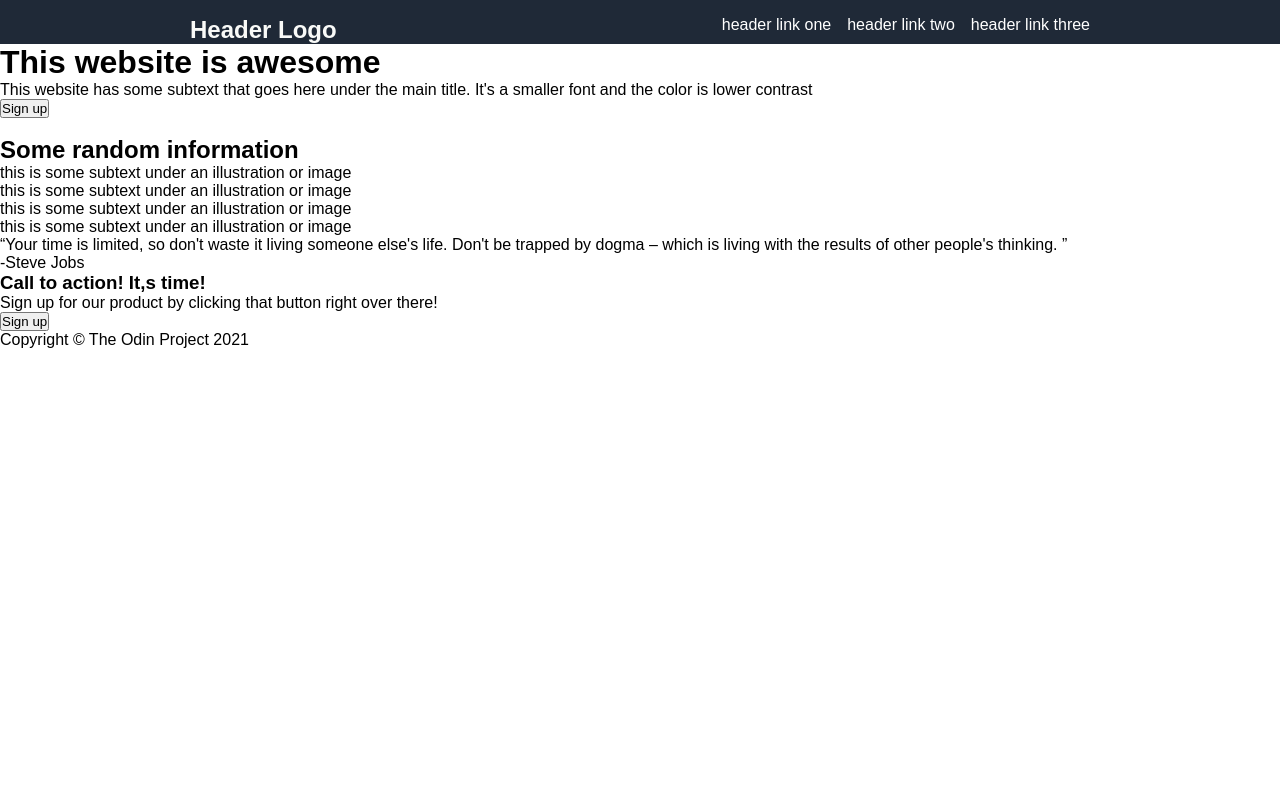
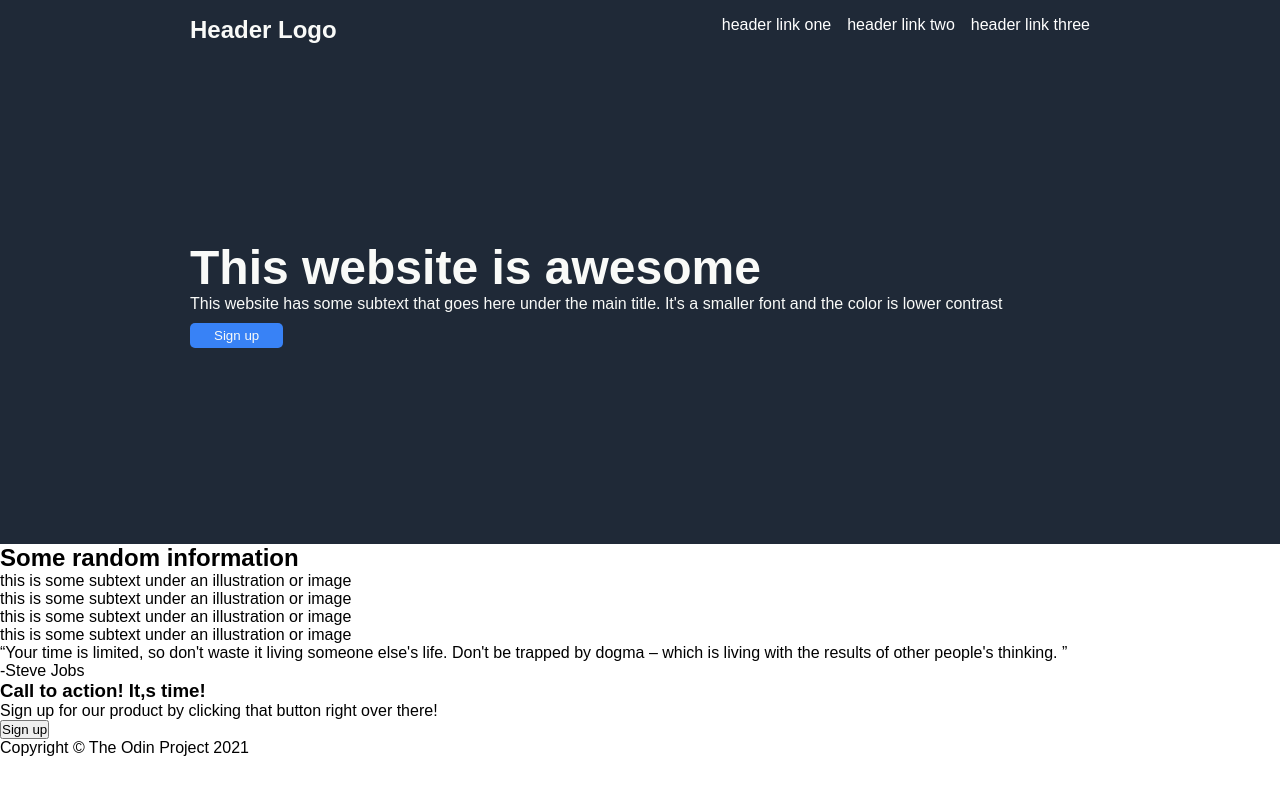
Before and after one commit to nicknjagi/odin-landing-page, a plain HTML site: page index.html in a window 1280 px wide. Drawn offline with Linux system fonts and the light colour scheme; a script that the page names is missing.

Commit message:
style main section

```diff
--- a/styles.css
+++ b/styles.css
@@ -41,3 +41,32 @@ a {
     text-decoration: none;
     color: #ffffff;
 }
+main{
+    background-color: var(--dark-bg);
+    color: #f9faf8;
+}
+.main-container{
+    display: flex;
+    align-items:  center;
+    gap: 1.5rem;
+    width: 900px;
+    height: 500px;
+    margin: auto;
+}
+h1 {
+    font-size: 48px;
+    font-weight: bolder;
+}
+.main-container img {
+    width: 470px;
+    height: auto;
+}
+.main-container button{
+    background-color: #3882f6;
+    color:#f9faf8;
+    font-family: inherit;
+    padding: 5px 1.5rem;
+    margin-top: 10px;
+    border: none;
+    border-radius: 5px;
+}
```
